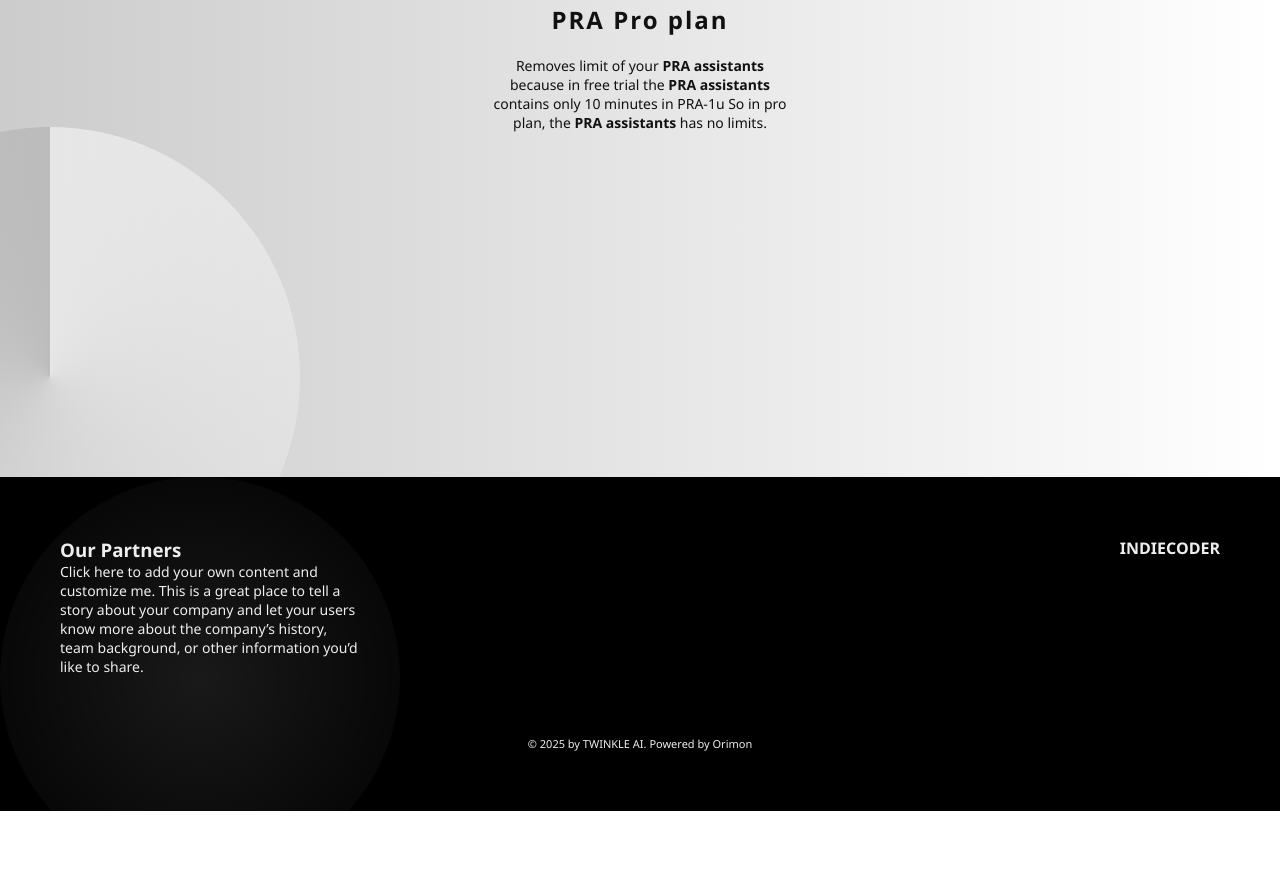
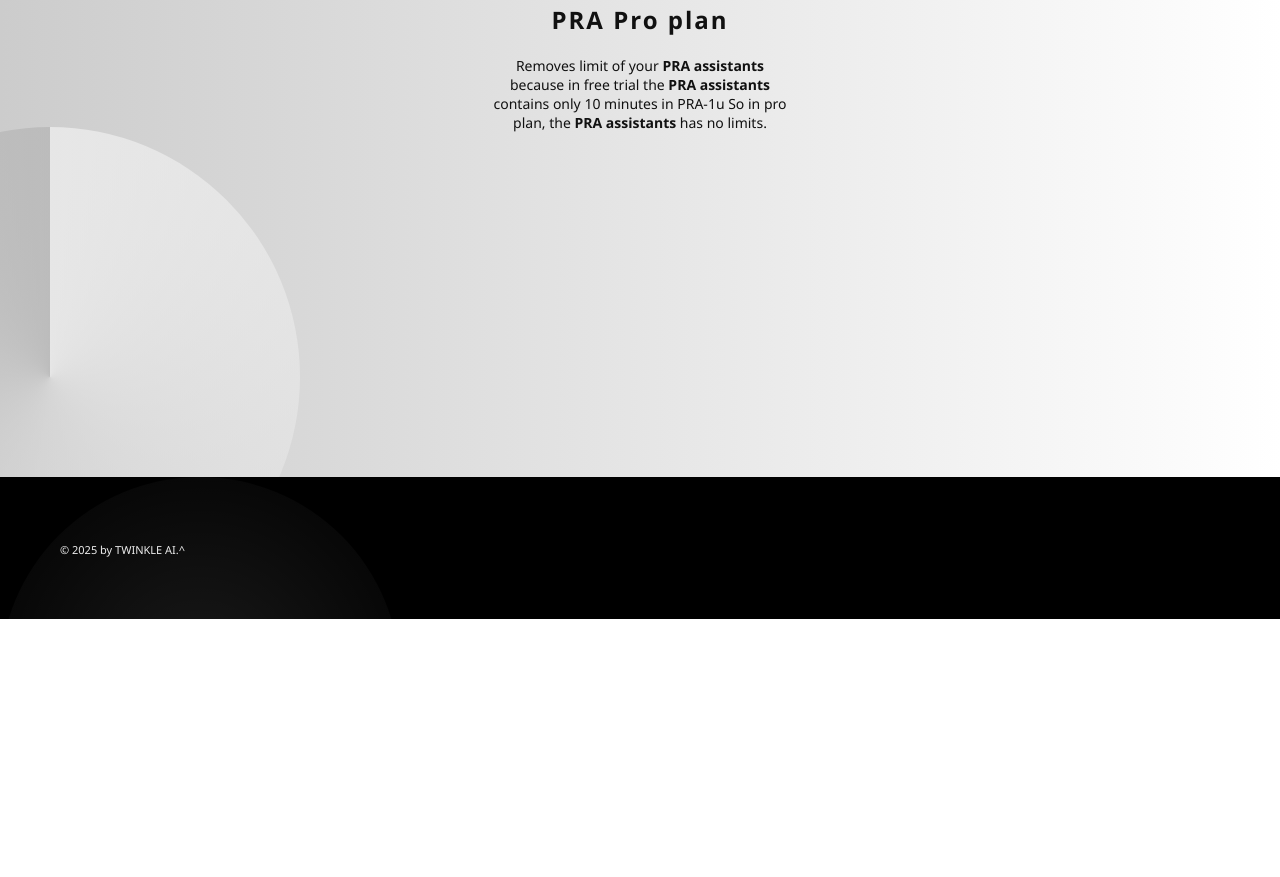
Before and after one commit to ItsCubey/twikleai-bawhdbdw, a plain HTML site: page index.html in a window 1280 px wide. Shown: the part 4345-5222 px from the top of the page. Drawn offline with Linux system fonts and the light colour scheme.

Commit message:
Update index.html

```diff
--- a/index.html
+++ b/index.html
@@ -320,13 +320,9 @@
   <footer>
     <div class="circle"></div>
     <div class="info">
-      <h3>Our Partners</h3>
-      <p>Click here to add your own content and customize me. This is a great place to tell a story about your company and let your users know more about the company’s history, team background, or other information you’d like to share.</p>
+    <div class="logos">
     </div>
-    <div class="logos">
-      <div><strong>INDIECODER </strong></div>
-    </div>
-    <small>© 2025 by TWINKLE AI. Powered by Orimon</small>
+    <small>© 2025 by TWINKLE AI.^</small>
   </footer>
 
 </body>
```
